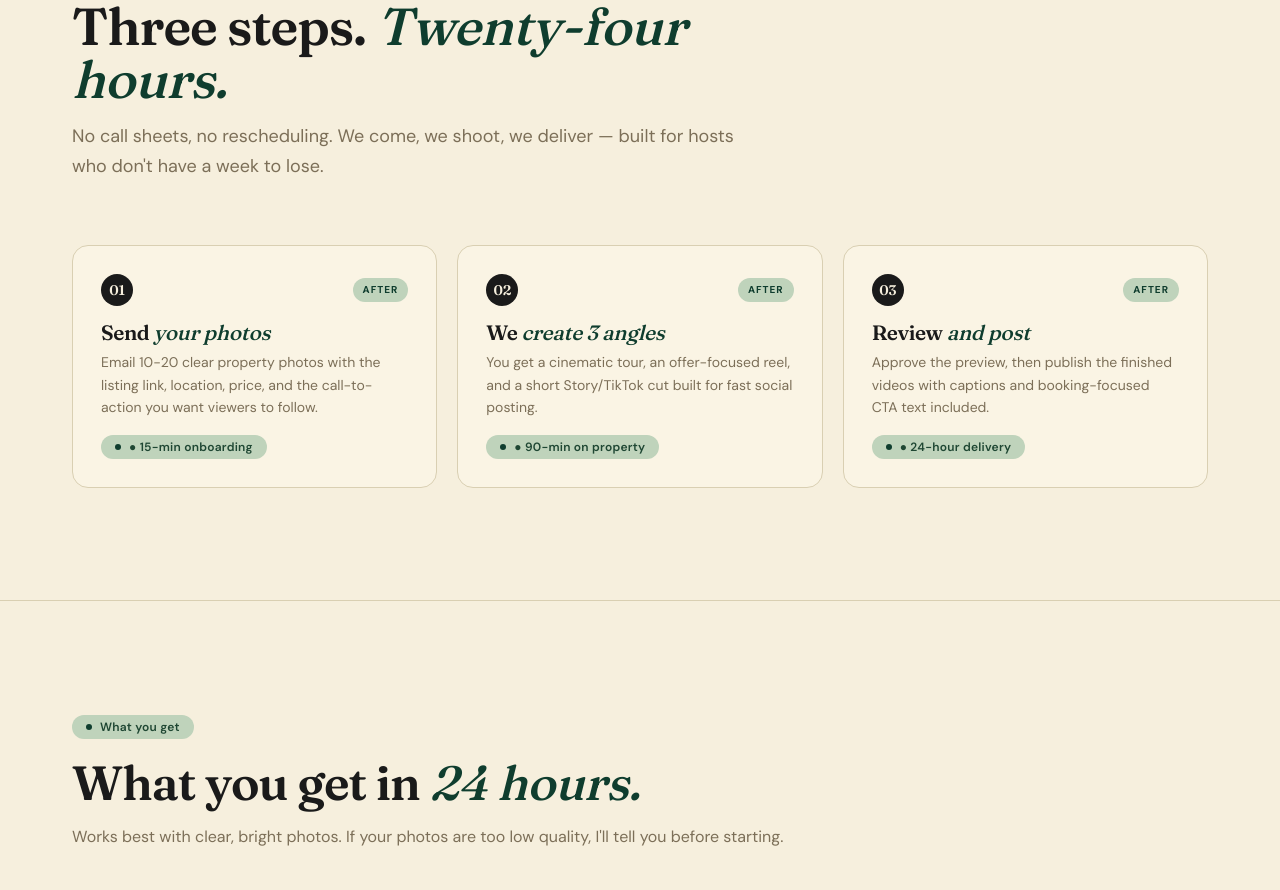
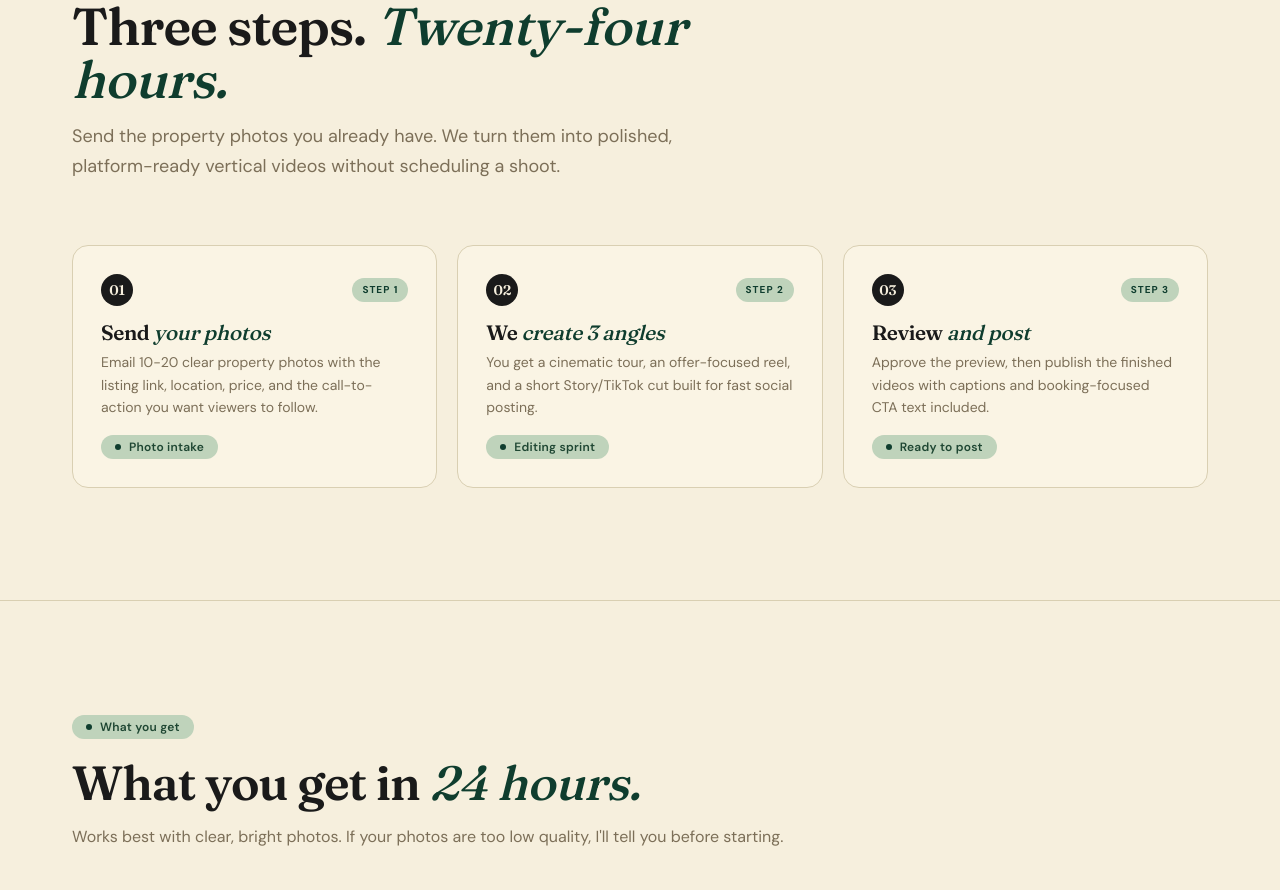
Before and after one commit to gjba123/realestatetech-online, a Next.js app: page /reels in a window 1280 px wide. Shown: the part 2360-3250 px from the top of the page. Built offline with nearby package versions, Linux system fonts and the light colour scheme; no server answers.

Commit message:
Make process copy fit photo-to-video workflow

```diff
--- a/components/how-it-works.tsx
+++ b/components/how-it-works.tsx
@@ -12,7 +12,8 @@ export function HowItWorks({ steps }: { steps: Step[] }) {
             </em>
           </h2>
           <p className="text-base md:text-lg text-[var(--muted)] mt-4 leading-relaxed">
-            No call sheets, no rescheduling. We come, we shoot, we deliver — built for hosts who don&apos;t have a week to lose.
+            Send the property photos you already have. We turn them into polished,
+            platform-ready vertical videos without scheduling a shoot.
           </p>
         </div>
 
@@ -22,13 +23,12 @@ export function HowItWorks({ steps }: { steps: Step[] }) {
               key={step.n}
               className="relative bg-[var(--card-2)] rounded-2xl border border-[var(--border)] p-6 sm:p-7 flex flex-col gap-4 card-hover"
             >
-              {/* Step number */}
               <div className="flex items-center justify-between">
                 <span className="w-8 h-8 rounded-full bg-[var(--ink)] text-[var(--card)] flex items-center justify-center text-sm font-bold font-display">
                   {step.n}
                 </span>
                 <span className="text-[10px] font-bold tracking-widest text-[var(--green)] bg-[var(--sage)] px-2.5 py-1 rounded-full">
-                  AFTER
+                  STEP {i + 1}
                 </span>
               </div>
 
@@ -42,15 +42,14 @@ export function HowItWorks({ steps }: { steps: Step[] }) {
                 <p className="text-sm text-[var(--muted)] leading-relaxed">{step.desc}</p>
               </div>
 
-              {/* Bottom pill tag */}
               {i === 0 && (
-                <span className="eyebrow-pill self-start text-[10px]">● 15-min onboarding</span>
+                <span className="eyebrow-pill self-start text-[10px]">Photo intake</span>
               )}
               {i === 1 && (
-                <span className="eyebrow-pill self-start text-[10px]">● 90-min on property</span>
+                <span className="eyebrow-pill self-start text-[10px]">Editing sprint</span>
               )}
               {i === 2 && (
-                <span className="eyebrow-pill self-start text-[10px]">● 24-hour delivery</span>
+                <span className="eyebrow-pill self-start text-[10px]">Ready to post</span>
               )}
             </div>
           ))}
```
